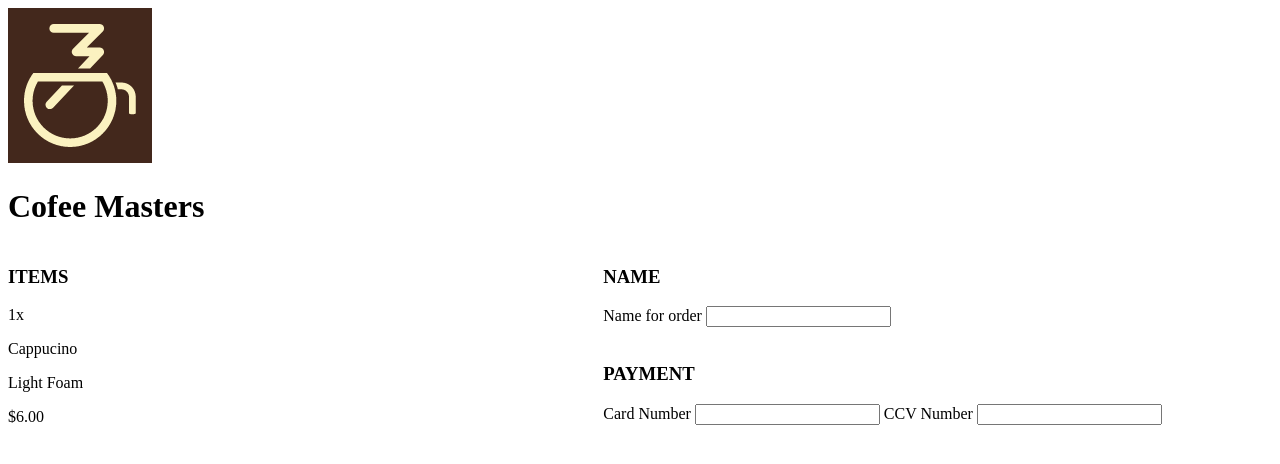
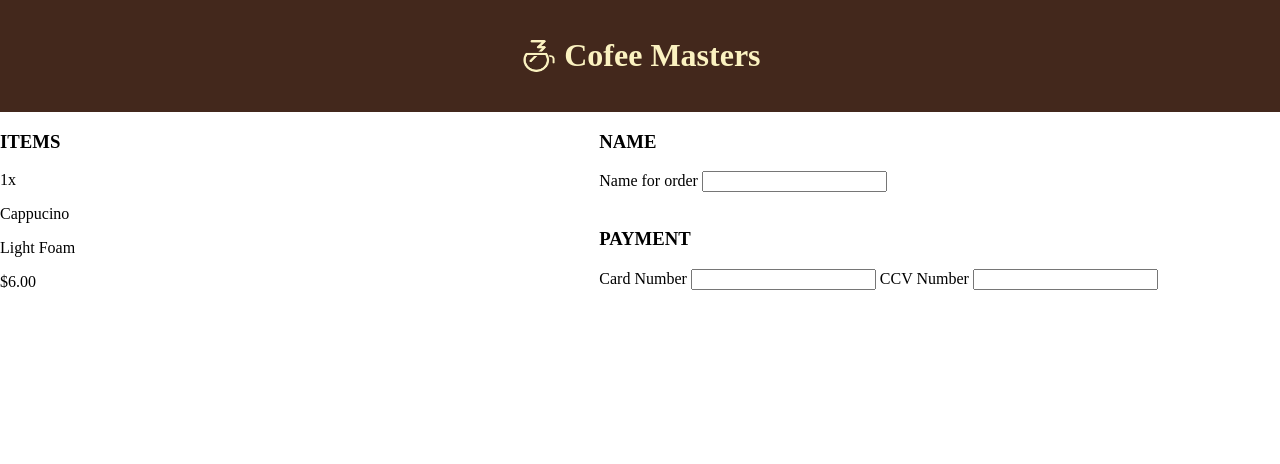
Before and after one commit to umarmuha/coffee_shop_checkout, a website: page index.html in a window 1280 px wide. Drawn offline with Linux system fonts and the light colour scheme.

Commit message:
Adding css styling for header and brand logo

```diff
--- a/index.html
+++ b/index.html
@@ -13,8 +13,14 @@
   </head>
   <body class="page">
     <header class="brand-header">
-      <img src="coffee_masters_logo.png" alt="Cofee Masters Logo" />
-      <h1>Cofee Masters</h1>
+      <div class="brand">
+        <img
+          class="brand-logo"
+          src="coffee_masters_logo.png"
+          alt="Cofee Masters Logo"
+        />
+        <h1>Cofee Masters</h1>
+      </div>
     </header>
     <div class="cards">
       <div class="card1">
--- a/style.css
+++ b/style.css
@@ -1,14 +1,34 @@
-header {
-  width: 100%;
+* {
+  box-sizing: border-box;
 }
 
 .page {
   display: grid;
   grid-template-areas: "header header";
+  margin: 0;
+}
+
+.brand {
+  display: flex;
+  font-size: 1rem;
+  text-align: center;
+  font-weight: normal;
+  color: #fbf2c0;
+  align-items: center;
+  justify-content: center;
+}
+
+.brand-logo {
+  width: 40px;
+  height: 40px;
+  border-radius: 50%;
+  margin-right: 0.3rem;
 }
 
 .brand-header {
   grid-area: header;
+  background-color: #43281c;
+  padding: 1rem;
 }
 
 .cards {
@@ -23,15 +43,3 @@ header {
   grid-column: 1;
   grid-row: 1 / 3;
 }
-
-/* .card2 { */
-/*   grid-area: card2; */
-/*   grid-column: 2; */
-/*   grid-row: 1 / 3; */
-/* } */
-/**/
-/* .card3 { */
-/*   grid-area: card3; */
-/*   grid-column: 2; */
-/*   grid-row: 2 / 3; */
-/* } */
```
